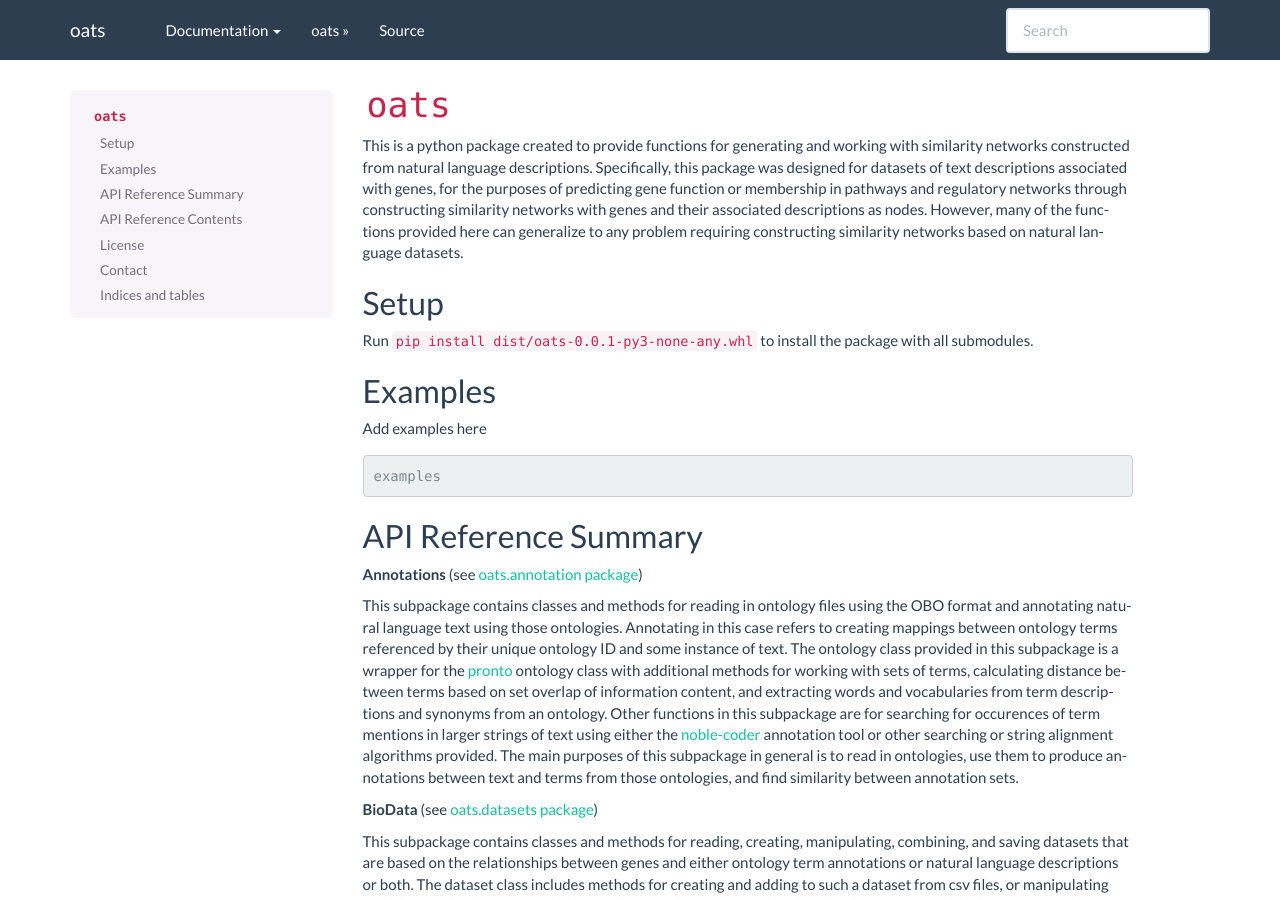
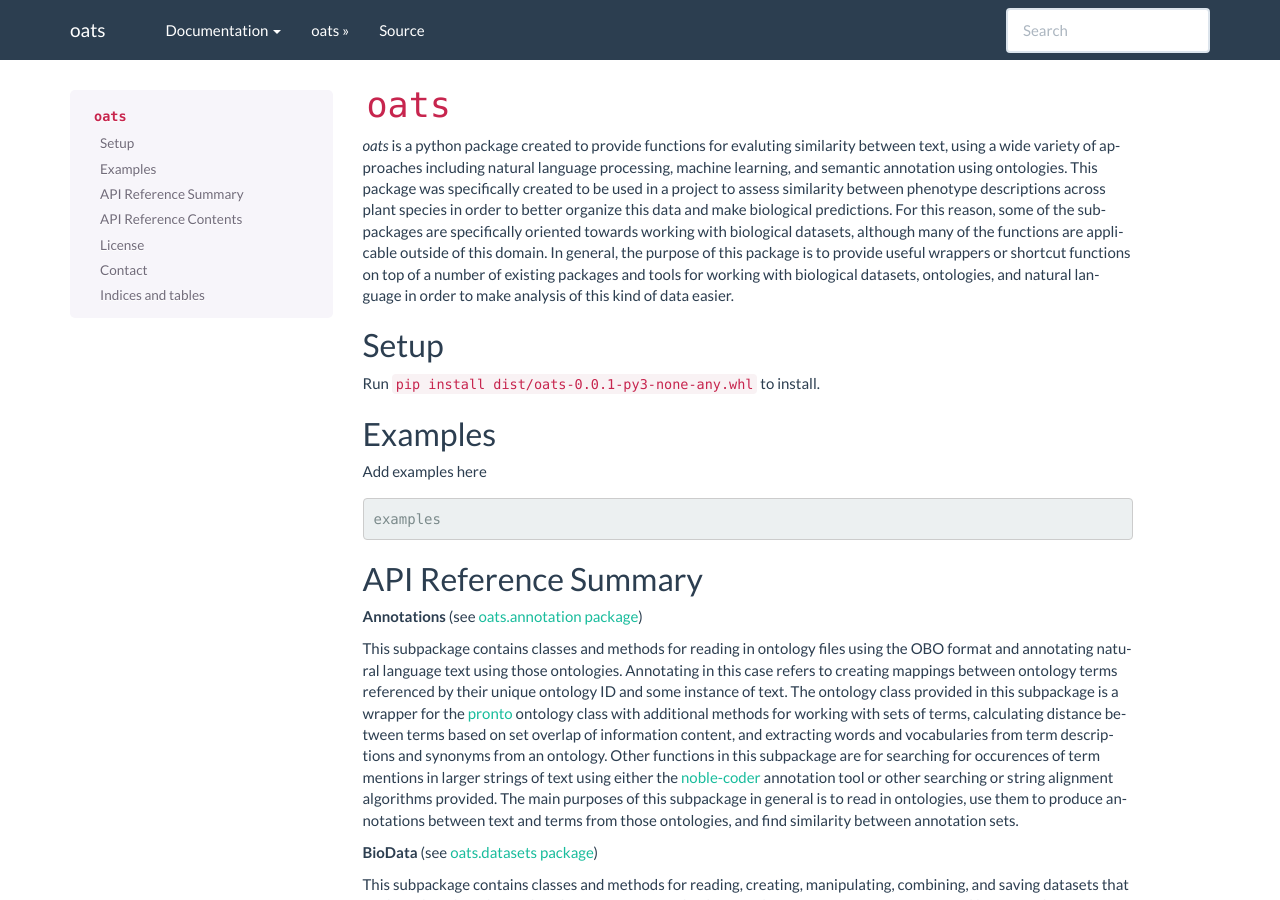
Before and after one commit to irbraun/oats, a Sphinx documentation site: the page built from docs/source/index.rst, in a window 1280 px wide and 900 px high. Built offline with Sphinx 7.4.7, drawn with Linux system fonts in a browser that asks for light colours.

```diff
--- a/docs/source/index.rst
+++ b/docs/source/index.rst
@@ -6,13 +6,12 @@
 ``oats``
 ========
 
-This is a python package created to provide functions for generating and working with similarity networks constructed from natural language descriptions. Specifically, this package was designed for datasets of text descriptions associated with genes, for the purposes of predicting gene function or membership in pathways and regulatory networks through constructing similarity networks with genes and their associated descriptions as nodes. However, many of the functions provided here can generalize to any problem requiring constructing similarity networks based on natural language datasets.
+`oats` is a python package created to provide functions for evaluting similarity between text, using a wide variety of approaches including natural language processing, machine learning, and semantic annotation using ontologies. This package was specifically created to be used in a project to assess similarity between phenotype descriptions across plant species in order to better organize this data and make biological predictions. For this reason, some of the subpackages are specifically oriented towards working with biological datasets, although many of the functions are applicable outside of this domain. In general, the purpose of this package is to provide useful wrappers or shortcut functions on top of a number of existing packages and tools for working with biological datasets, ontologies, and natural language in order to make analysis of this kind of data easier.
 
 
 Setup
 ^^^^^
-Run ``pip install dist/oats-0.0.1-py3-none-any.whl`` to install the package with all submodules.
-
+Run ``pip install dist/oats-0.0.1-py3-none-any.whl`` to install.
 
 
 
```
Also changed, not shown: 3 other files.
